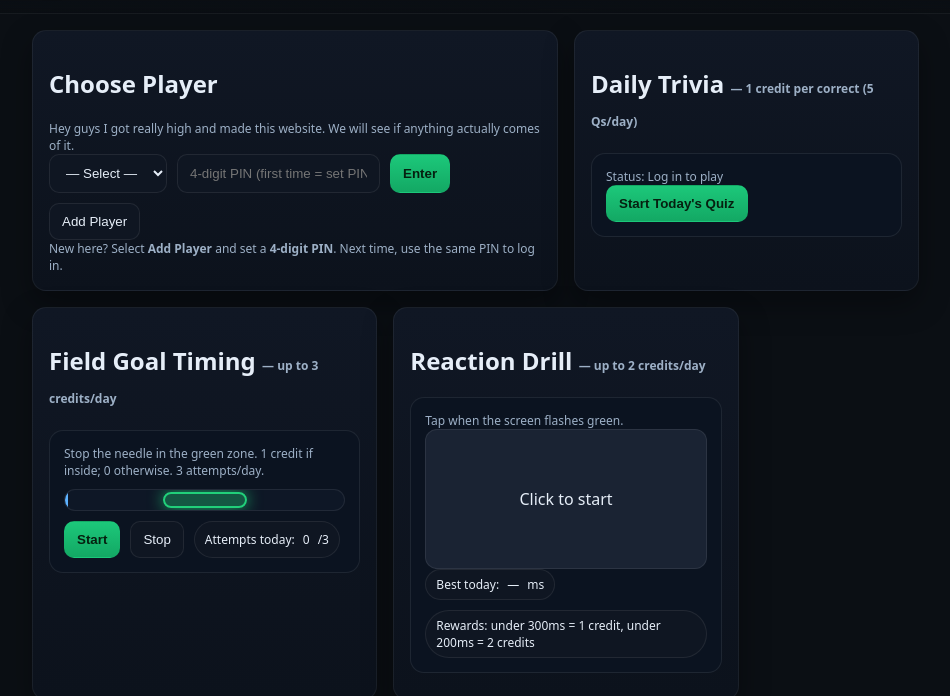
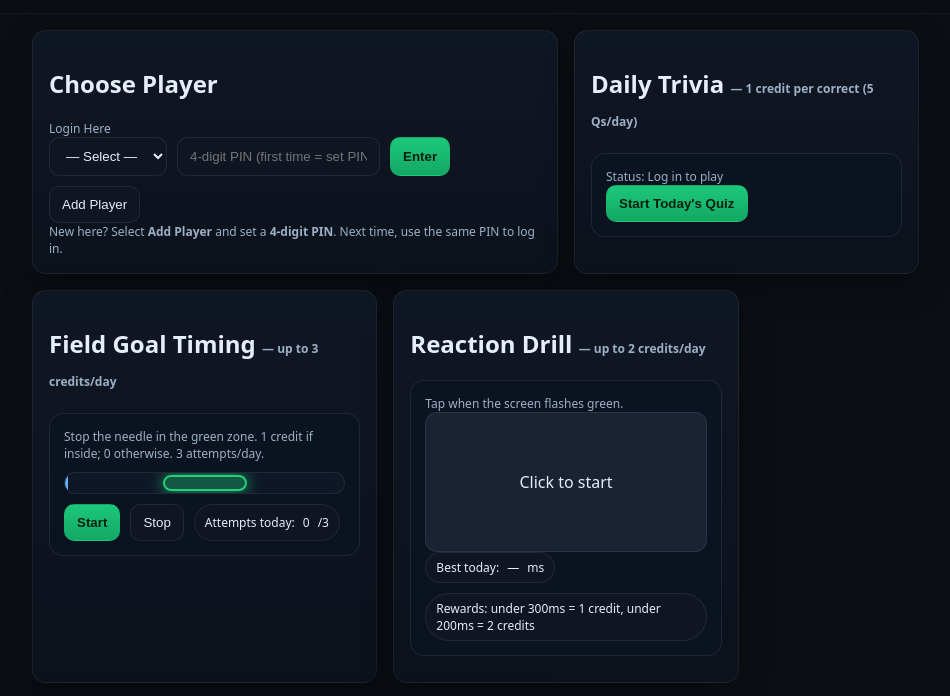
Before and after one commit to cjdalton44/DraftOrderArcade, a plain HTML site: page index.html in a window 1280 px wide. Shown: the part 103-799 px from the top of the page, without its empty margins (74-1024 px from the left). Drawn offline with Linux system fonts and the light colour scheme.

Commit message:
Update index.html

```diff
--- a/index.html
+++ b/index.html
@@ -4,7 +4,7 @@
   <meta charset="UTF-8" />
   <meta name="viewport" content="width=device-width, initial-scale=1" />
   <title>Eliminator League — Pre-Season Draft Arcade</title>
-  <meta name="description" content="Earn credits from mini-games. Most points by the end of August wins draft slot choice." />
+  <meta name="description" content="Hey guys I got really high and made this website.  We will see if anything actually comes of it.  Earn credits from mini-games. Most points by the end of August wins draft slot choice." />
   <style>
     :root{
       --bg:#0b0f14; --card:#121823; --ink:#e6eef8; --muted:#9db0c6; --accent:#21d07a; --accent-2:#5db2ff; --danger:#ff6b6b;
@@ -71,7 +71,7 @@
   <section id="play" class="tab">
     <div class="cards">
       <div class="card half">
-        <h2>Choose Player</h2><div class="small muted">Hey guys I got really high and made this website.  We will see if anything actually comes of it.</div>
+        <h2>Choose Player</h2><div class="small muted">Login Here</div>
         <div class="row">
           <select id="playerSelect"></select>
           <input id="playerPin" type="password" placeholder="4-digit PIN (first time = set PIN)" inputmode="numeric" maxlength="4"/>
```
